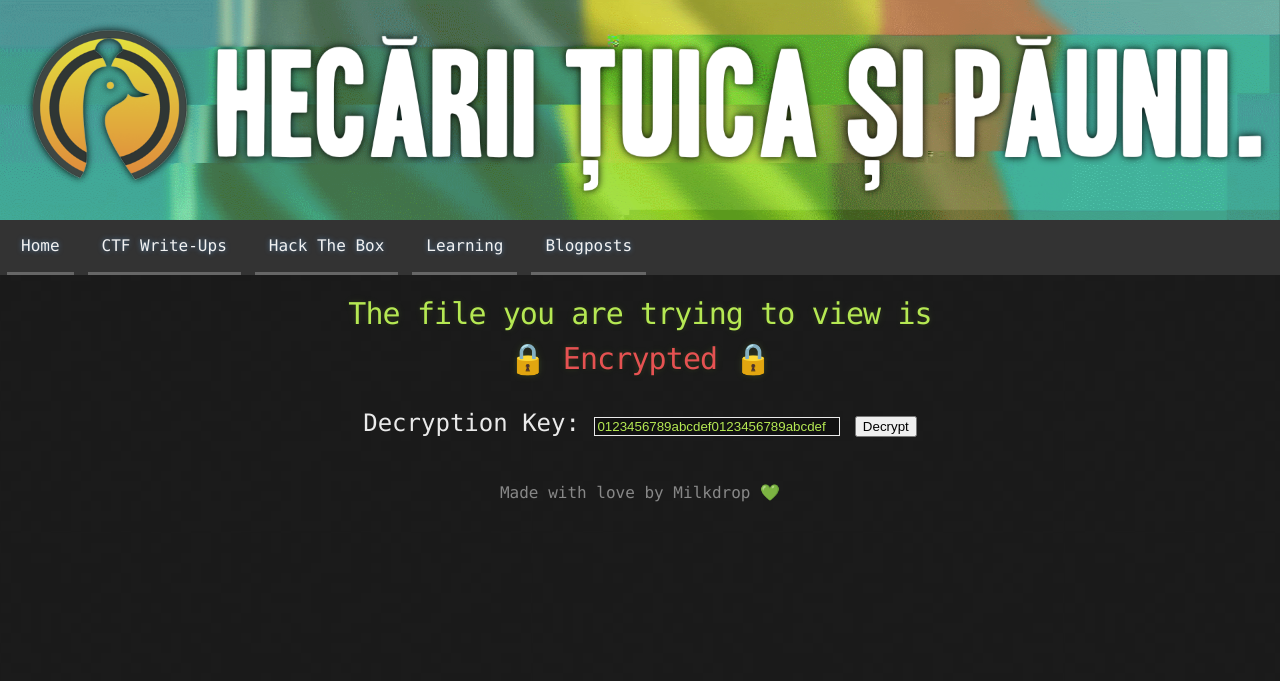
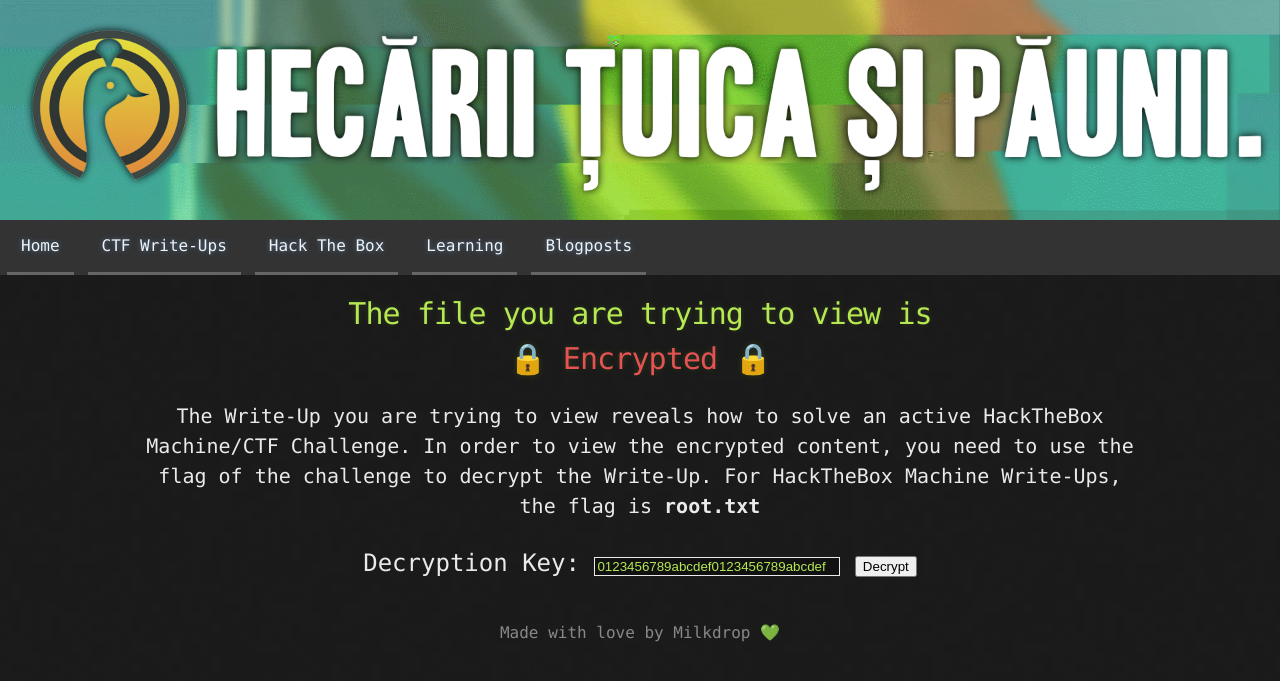
Before and after one commit to HecariiTuicaSiPaunii/Blog, a Jekyll site: the page built from decrypt.html, in a window 1280 px wide. Shown: the top 681 px of the page. Built offline with Jekyll 4.4.1, drawn with Linux system fonts in a browser that asks for light colours.

Commit message:
Update decrypt.html

```diff
--- a/decrypt.html
+++ b/decrypt.html
@@ -4,6 +4,11 @@
 
 <div id="output">
 <h1 style="text-align:center">The file you are trying to view is <div class="redtxt">🔒 Encrypted 🔒</div></h1>
+<p style="font-size:20px; text-align:center">
+    The Write-Up you are trying to view reveals how to solve an active HackTheBox Machine/CTF Challenge.
+    In order to view the encrypted content, you need to use the flag of the challenge to decrypt the Write-Up.
+    For HackTheBox Machine Write-Ups, the flag is <b>root.txt</b>
+</p>
 <p style="font-size:24px; text-align:center">
     Decryption Key:
     <input type="text" id="decryptionKey" value="0123456789abcdef0123456789abcdef" style="display: inline; width:240px; background:#111; border:1px solid #eaeaea; color:#B5E853">
```
